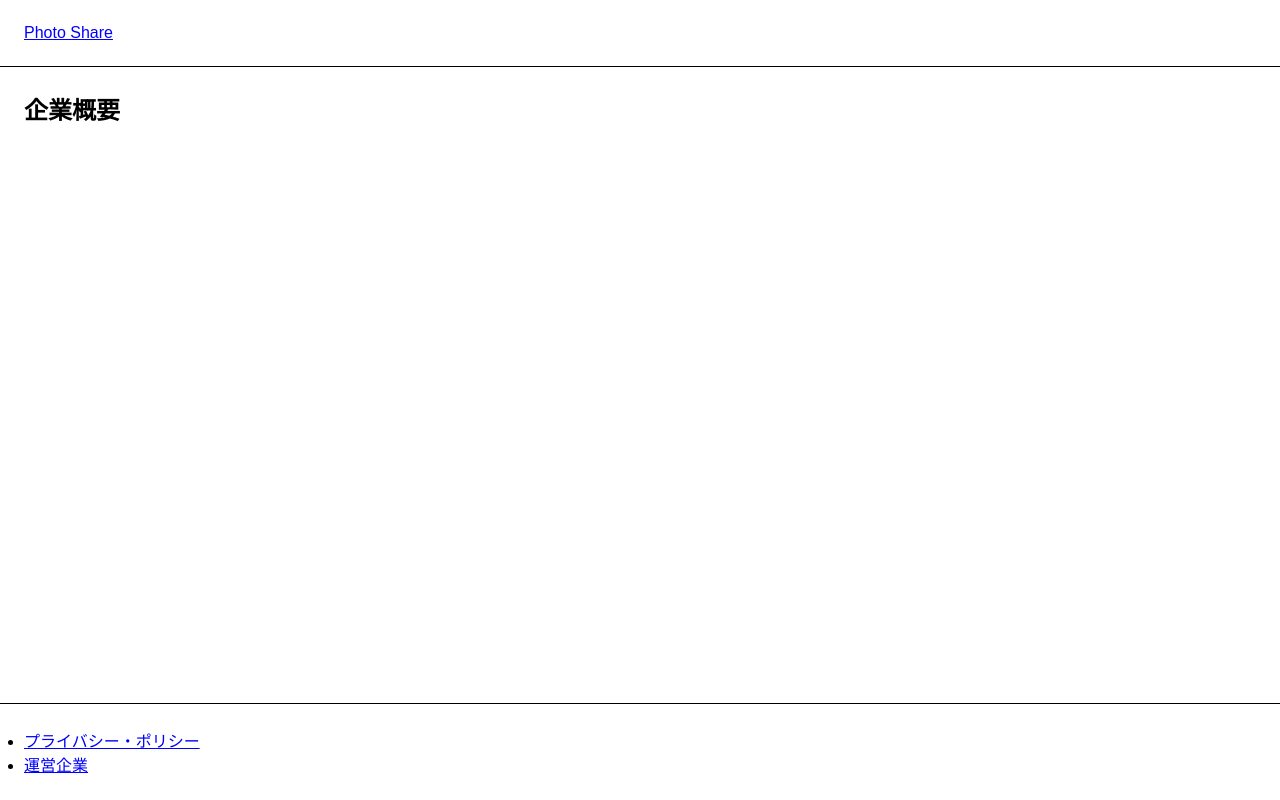
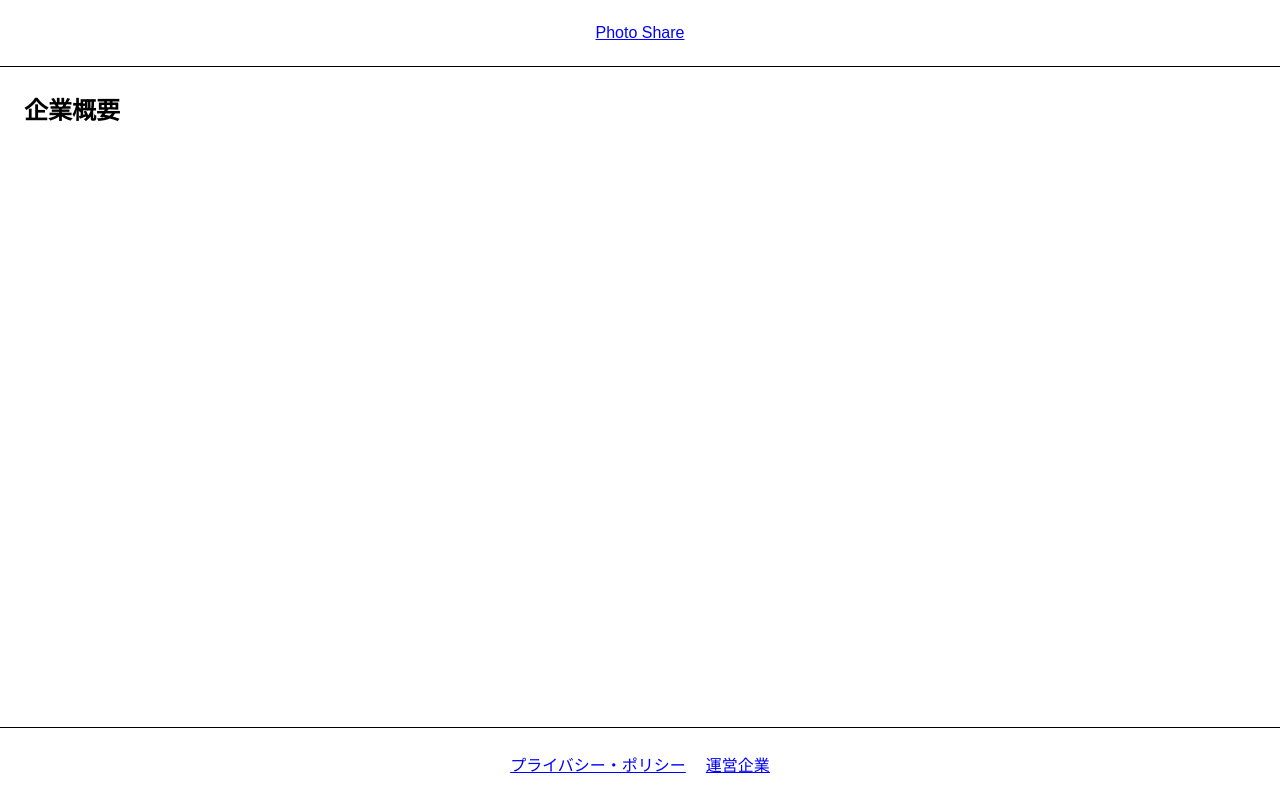
Before and after one commit to navyfish216/second-nextjs-project, a Next.js app: page /company-info in a window 1280 px wide. Built offline with nearby package versions, Linux system fonts and the light colour scheme.

Commit message:
ヘッダーとフッターを中央寄席にする、リストのマーク表示をやめる

```diff
--- a/src/app/_components/Footer/index.tsx
+++ b/src/app/_components/Footer/index.tsx
@@ -4,7 +4,7 @@
 export function Footer() {
   return (
     <footer className={styles.footer}>
-      <ul>
+      <ul className={styles.footer_ul}>
         <li>
           <Link href="/privacy-policy">プライバシー・ポリシー</Link>
         </li>
--- a/src/app/_components/Footer/style.module.css
+++ b/src/app/_components/Footer/style.module.css
@@ -1,4 +1,13 @@
 .footer {
   padding: 24px;
   border-top: 1px solid #000;
+  display: flex;
+  justify-content: center;
+  align-items: center;
 }
+
+.footer_ul {
+  display: flex;
+  gap: 20px;
+  list-style: none;
+}
--- a/src/app/_components/Header/style.module.css
+++ b/src/app/_components/Header/style.module.css
@@ -1,4 +1,5 @@
 .header {
   padding: 24px;
   border-bottom: 1px solid #000;
+  text-align: center;
 }
```
